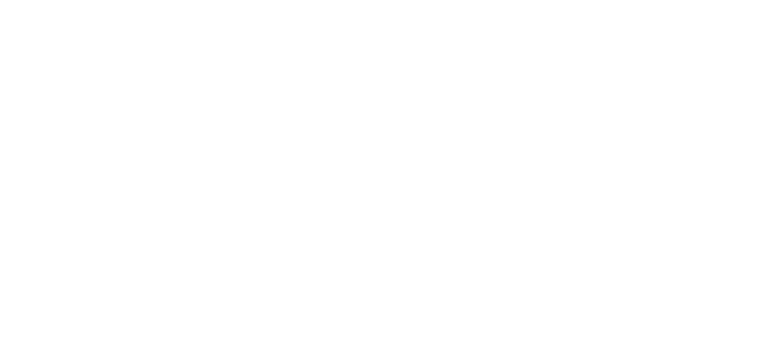
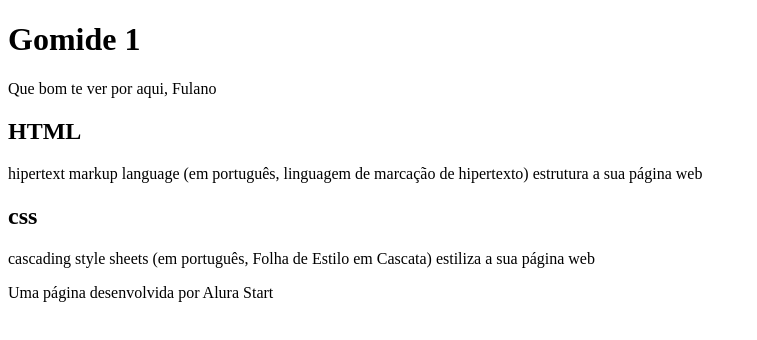
Before and after one commit to ProfAlexandra/Gomide1, a plain HTML site: page index.html in a window 1280 px wide. Shown: the whole page, without its empty margins (0-757 px from the left). Drawn offline with Linux system fonts and the light colour scheme.

Commit message:
Colocados os textos

```diff
--- a/index.html
+++ b/index.html
@@ -4,8 +4,24 @@
     <meta charset="UTF-8">
     <meta name="viewport" content="width=device-width, initial-scale=1.0">
     <title>Gomide 1</title>
-</head>
-<body>
+ </head>
+ <body>
+ <header>
+    <h1>Gomide 1</h1>
+    <p>Que bom te ver por aqui, Fulano</p>
 
+ </header>
+
+ <section>
+ <h2>HTML</h2>
+ <P>hipertext markup language (em português, linguagem de marcação de hipertexto) estrutura a sua página web</P>
+ </section>
+ <h2> css</h2>
+ <p>cascading style sheets (em português, Folha de Estilo em Cascata) estiliza a sua página web</p>
+ <footer>
+
+
+ </footer>
+ <p> Uma página desenvolvida por Alura Start</p>
 </body>
 </html>
```
